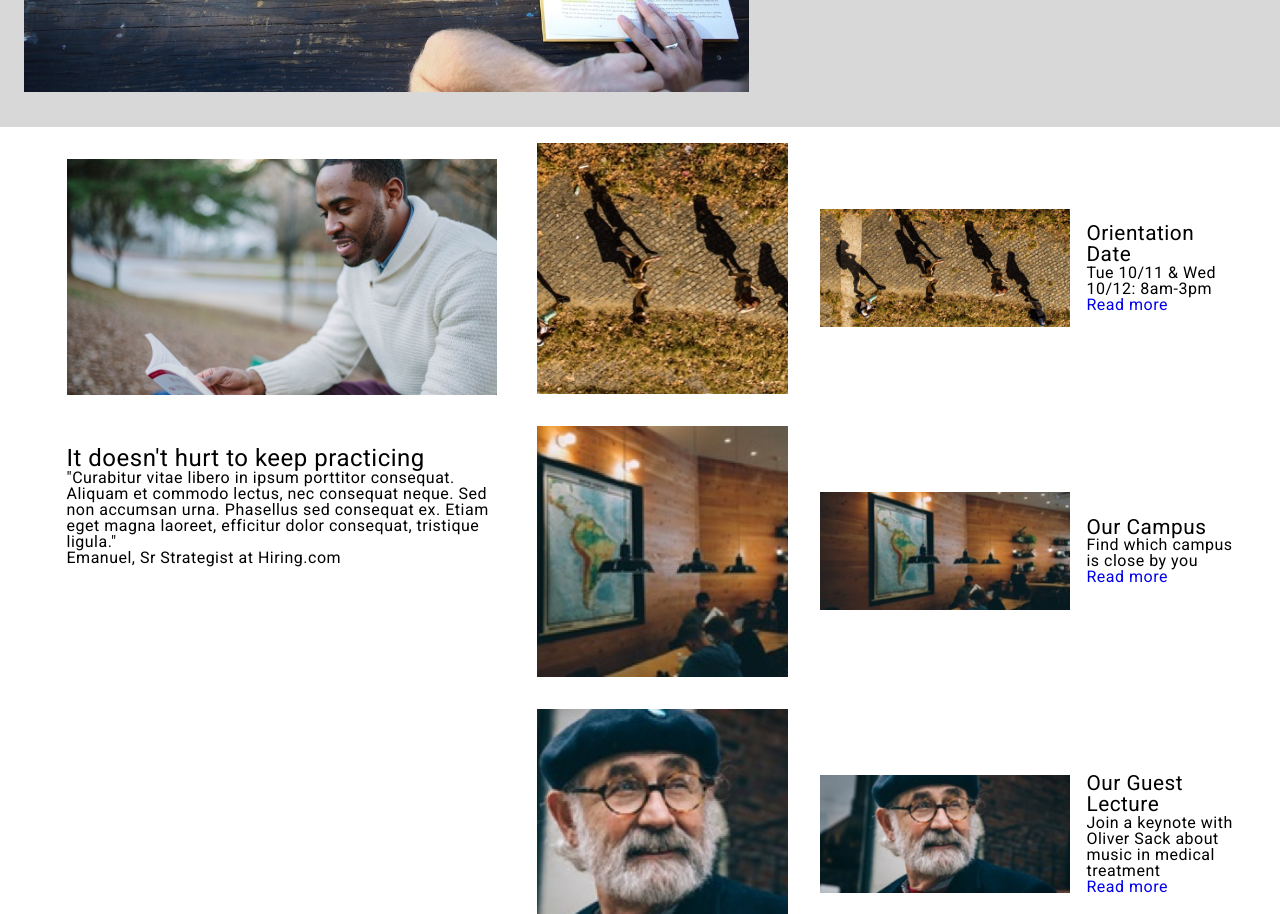
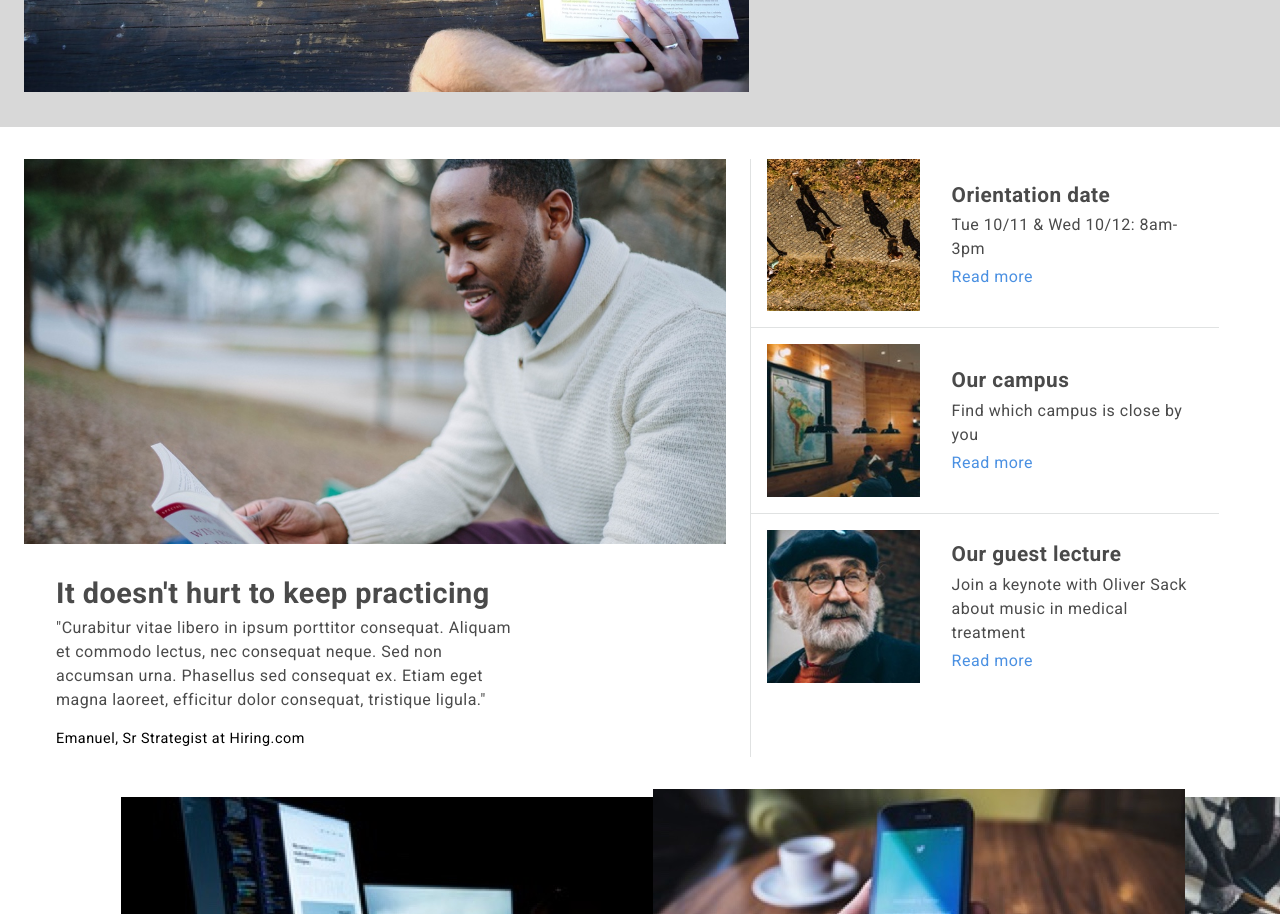
Before and after one commit to DomenicoOS/capstone_colmar_academy, a plain HTML site: page index.html in a window 1280 px wide. Shown: the part 540-1454 px from the top of the page. Drawn offline with Linux system fonts and the light colour scheme.

Commit message:
Add HTML and CSS for Banner and Info

```diff
--- a/index.html
+++ b/index.html
@@ -69,10 +69,10 @@
 
         <div class="info-content">
           <h2>It doesn't hurt to keep practicing</h2>
-          <p>"Curabitur vitae libero in ipsum porttitor consequat. Aliquam et commodo lectus,
+          <p class="info-p1">"Curabitur vitae libero in ipsum porttitor consequat. Aliquam et commodo lectus,
               nec consequat neque. Sed non accumsan urna. Phasellus sed consequat ex. Etiam
               eget magna laoreet, efficitur dolor consequat, tristique ligula."</p>
-          <span>Emanuel, Sr Strategist at Hiring.com</span>
+          <p class="info-p2">Emanuel, Sr Strategist at Hiring.com</p>
         </div>
 
       </div>
@@ -82,30 +82,30 @@
       <div class="info-side">
 
         <div class="orientation info-item flex">
-          <img src="resources/images/information-orientation.jpg" alt="Students walking">
+          <img class="info-image" src="resources/images/information-orientation.jpg" alt="Students walking">
           <img class="info-mobile" src="resources/images/information-orientation-mobile.jpg" alt="Students walking">
           <div class="info-content">
-            <h3>Orientation Date</h3>
+            <h3>Orientation date</h3>
             <p>Tue 10/11 & Wed 10/12: 8am-3pm</p>
             <a href="#">Read more</a>
           </div>
         </div>
 
         <div class="campus info-item flex">
-          <img src="resources/images/information-campus.jpg" alt="Study room">
+          <img class="info-image" src="resources/images/information-campus.jpg" alt="Study room">
           <img class="info-mobile" src="resources/images/information-campus-mobile.jpg" alt="Study room">
           <div class="info-content">
-            <h3>Our Campus</h3>
+            <h3>Our campus</h3>
             <p>Find which campus is close by you</p>
             <a href="#">Read more</a>
           </div>
         </div>
 
         <div class="lecture info-item flex">
-          <img src="resources/images/information-guest-lecture.jpg" alt="Oliver Sack, guest speaker">
+          <img class="info-image" src="resources/images/information-guest-lecture.jpg" alt="Oliver Sack, guest speaker">
           <img class="info-mobile" src="resources/images/information-guest-lecture-mobile.jpg" alt="Oliver Sack, guest speaker">
           <div class="info-content">
-            <h3>Our Guest Lecture</h3>
+            <h3>Our guest lecture</h3>
             <p>Join a keynote with Oliver Sack about music in medical treatment</p>
             <a href="#">Read more</a>
           </div>
--- a/resources/css/style.css
+++ b/resources/css/style.css
@@ -7,6 +7,7 @@ html {
   top: 64px;
   font-family: "Roboto", sans-serif;
   letter-spacing: 0.5px;
+  color: #4a4a4a;
 }
 
 h1 {
@@ -15,18 +16,22 @@ h1 {
 }
 
 h2 {
-  font-size: 1.5rem;
+  font-size: 1.8rem;
+  font-weight: bold;
 }
 
 h3 {
   font-size: 1.3rem;
+  font-weight: bold;
 }
 
 h4 {
   font-size: 1rem;
 }
 
+
 /* Header */
+
 
 header {
   display: flex;
@@ -83,7 +88,9 @@ li a {
   display: none;
 }
 
+
 /* Banner */
+
 
 .banner {
   background-color: #d8d8d8;
@@ -135,20 +142,26 @@ li a {
   width: 70%;
 }
 
+
 /* Info */
+
 
 .info {
   display: flex;
   justify-content: space-between;
   max-width: 1195px;
-  margin: auto;
+  width: 100%;
+  padding: 32px 0;
+  padding-left: 24px;
 }
+
 
 /* Info Main */
 
+
 .info-main {
   width: 60%;
-  padding: 32px 24px;
+  padding-right: 24px;
 }
 
 .info-main img {
@@ -159,44 +172,70 @@ li a {
   padding-top: 32px;
 }
 
+.info-p1 {
+  padding-top: 24px;
+}
+
+.info-p2 {
+  padding-top: 32px;
+  color: black;
+  font-size: 0.9rem;
+}
+
+
 /* Info Side */
 
+
 .info-side {
-  justify-content: space-between;
-  width: 100%;
-  align-items: center;
+  width: 40%;
+  border-left: solid thin #e0e2e2;
+}
+
+.info-item {
+
+}
+
+.info-image {
+  width: 35%;
+  height: auto;
 }
 
 .orientation {
-
+  padding: 0 16px 16px 16px;
+  border-bottom: solid thin #e0e2e2;
 }
 
 .campus {
-
+  padding: 16px;
+  border-bottom: solid thin #e0e2e2;
 }
 
 .lecture {
-
-}
-
-.info-item img {
-  height: auto;
-  width: 35%;
   padding: 16px;
 }
 
 .info-content {
-  display: block;
-  width: 100%;
-  padding: 16px 0;
+  width: 65%;
+  padding-left: 32px;
+}
 
+.info-content p {
+  padding: 8px 0;
+  line-height: 1.5;
 }
 
 .info-content a {
   text-decoration: none;
+  color: #4a90e2;
 }
 
+.info-mobile {
+  display: none;
+}
+
+
 /* Courses */
+
 
 .learning {
 
@@ -210,13 +249,20 @@ li a {
 
 }
 
+
 /* Mobile */
+
+
 
 /* Header */
 
+
+
 @media only screen and (max-width: 620px) {
 
+
 /* Header */
+
 
   .logo, .navigation {
     display: none;
@@ -232,7 +278,9 @@ li a {
 
 @media only screen and (max-width: 950px) {
 
+
 /* Banner */
+
 
   .banner {
     display: flex;
```
